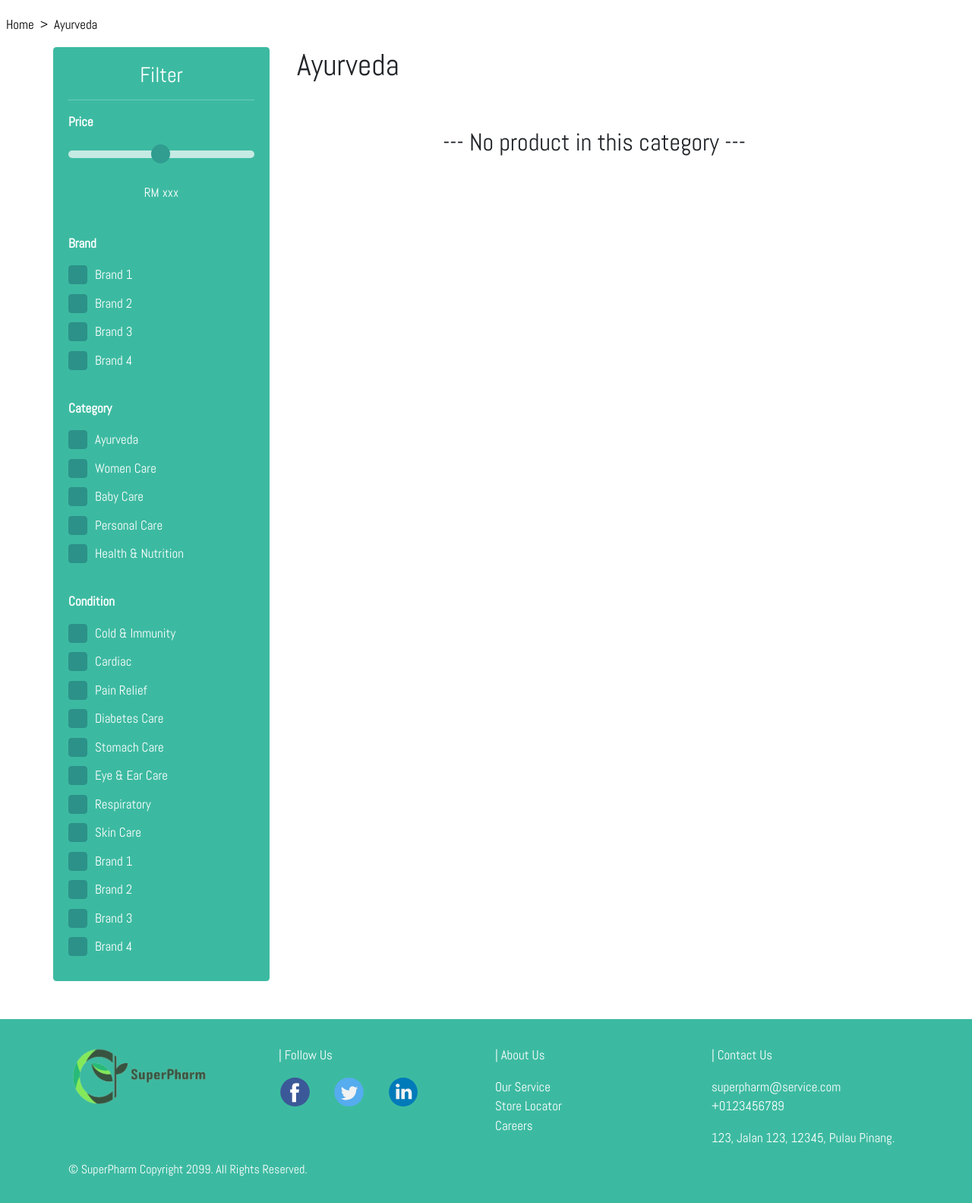
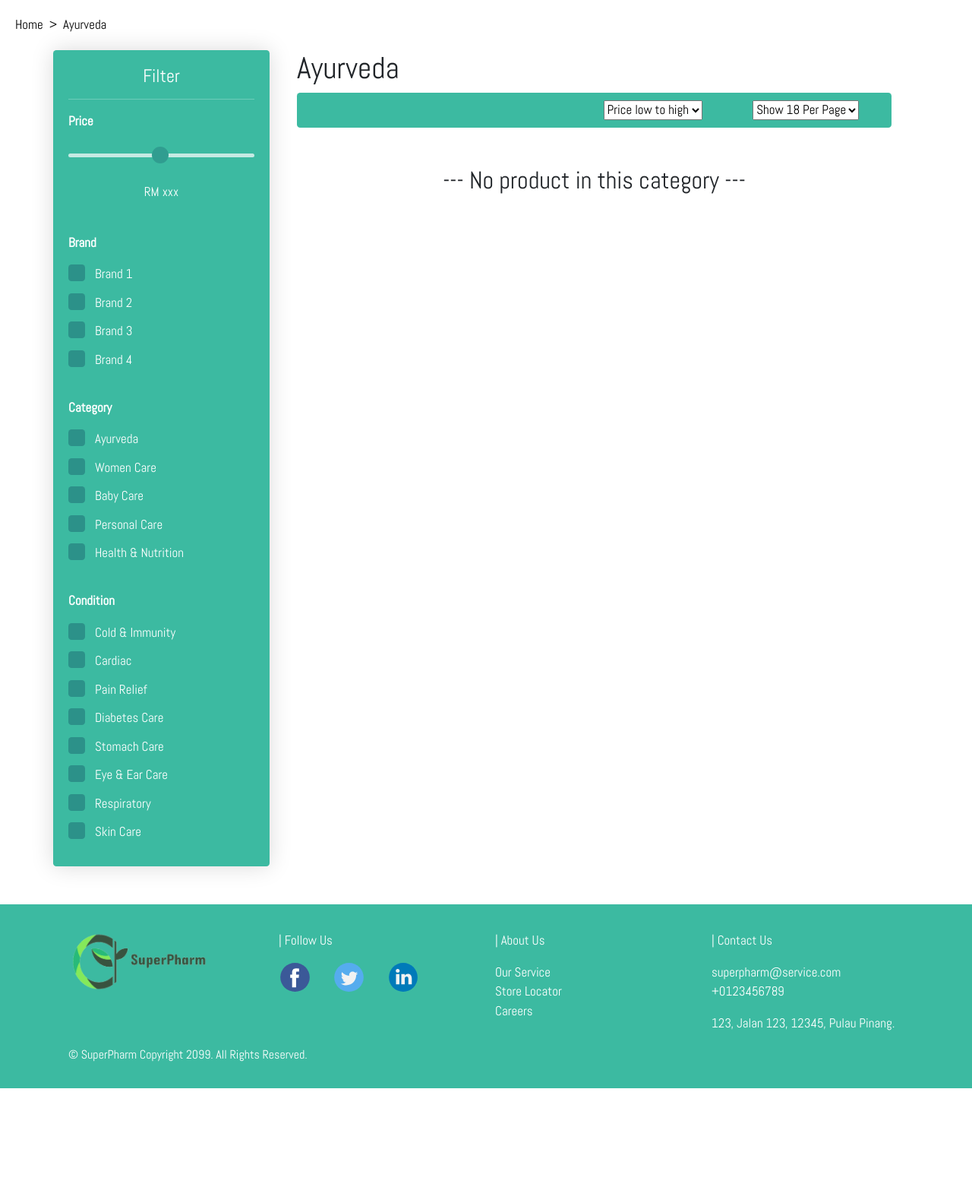
Before and after one commit to aishapeng/SuperPharm, a PHP site: page /product.php?catid=1 in a window 1280 px wide. Shown: the part 134-1717 px from the top of the page at 76% size. After the commit the page ends 1566 px from the top, so only its background shows below. Run offline with PHP 8.4, Linux system fonts and the light colour scheme; data comes from the database, SQL or seed files in the repository; data that the repository does not hold is empty; some libraries are stand-ins or nearby versions.

Commit message:
product page, my account page

```diff
--- a/superpharm/cart.php
+++ b/superpharm/cart.php
@@ -15,6 +15,7 @@ include('auth_session.php'); ?>
         <li><a href="" target="_self">Shopping Cart</a></li>
     </ul>
 
+    <!------- Content ------->
 	<?php
 		if (isset($_SESSION['username']) && $_SESSION['username'] == true) {
 
@@ -62,7 +63,6 @@ include('auth_session.php'); ?>
             $product_id = $row['product_id'];
 
             $shopping_cart = mysqli_query($sql, "SELECT product_img,product_name,ROUND(product_price,2) AS rounded_price,quantity FROM my_cart NATURAL JOIN product WHERE product_id = $product_id");
-
 
 		        while($row = mysqli_fetch_assoc($shopping_cart)){
 		            $product_name = $row['product_name'];
@@ -164,6 +164,7 @@ include('auth_session.php'); ?>
 		} else {
 				echo '<div class="message-container"><h1>Please <a href="account.php">log in</a> first.</h1></div>';
 			} ?>
+	<!------- Content ------->
 
 	<!------- Footer ------->
 	<div id="footer" class="mt-50"></div>
--- a/superpharm/checkout.php
+++ b/superpharm/checkout.php
@@ -11,12 +11,13 @@ include('auth_session.php'); ?>
 	<!------- Header ------->
 
     <?php
+    $id = $_GET["uid"];
 
-    $id = $_GET["uid"];
     $query = mysqli_query($sql, "SELECT * FROM my_cart WHERE user_id = $id");
     if($query === FALSE) {
        die(mysqli_error());
     }
+
     $users = mysqli_query($sql, "SELECT user_id,email,address,payment_method,contact FROM user");
         while($row = mysqli_fetch_assoc($users)){
             $email = $row['email'];
@@ -166,6 +167,7 @@ include('auth_session.php'); ?>
             </div>
         </div>
     </div>
+    <!------- Content ------->
 
     <!------- Footer ------->
 	<div id="footer" class="mt-50"></div>
--- a/superpharm/header.php
+++ b/superpharm/header.php
@@ -12,7 +12,6 @@ while($row = mysqli_fetch_assoc($query)){
 			<div class="col-auto me-auto">
 	  			<a href="project.php" target="_self"><img src="icon/logo.png" alt="SuperPharm" class="logo"/></a></div>
 	  		<div class="col-auto">
-	  			<!-- <button class="button">My Account</button>-->
 	  			<?php
 	  			if(!isset($_SESSION["username"])){
 	  			 	echo '<div class="dropdown">
@@ -33,7 +32,6 @@ while($row = mysqli_fetch_assoc($query)){
 	  	</div>
 	</div>
 
-<!------------ Not responvise gor --------------->
 <!------- Navigation Bar ------->
 <div id="mySidebar" class="sidebar">
 	<a href="javascript:void(0)" class="closebtn" onclick="closeNav()">×</a>
@@ -59,9 +57,9 @@ while($row = mysqli_fetch_assoc($query)){
 </div>
 <!------- Navigation Bar ------->
 
-<!-- Go to top button -->
+<!------- Go to top button ------->
 <button onclick="topFunction()" id="goToTopBtn" title="Go to top"><i class='fas fa-chevron-up'></i></button>
-<!-- Go to top button -->
+<!------- Go to top button ------->
 
 <script>
 	window.onscroll = function() {
--- a/superpharm/placeorder.php
+++ b/superpharm/placeorder.php
@@ -10,11 +10,13 @@ include('auth_session.php'); ?>
 	<div id="header"></div>
 	<!------- Header ------->
 
+    <!------- Content ------->
 	<div class="placeorder-container">
     	<h1>Your Order Has Been Placed</h1>
     	<p>Thank you for ordering with us, we'll contact you by email with your order details.</p>
     	<p>Click <a href="project.php">here</a> to go back</p>
 	</div>
+    <!------- Content ------->
 
     <!------- Footer ------->
     <div id="footer" class="mt-50"></div>
--- a/superpharm/product-detail.php
+++ b/superpharm/product-detail.php
@@ -55,6 +55,7 @@ include('auth_session.php'); ?>
         <li><a href="" target="_self"><?php echo $product_name; ?></a></li>
     </ul>
 
+    <!------- Content ------->
     <div class="mt-50">
         <div class="container">
             <div class="row">
@@ -304,6 +305,7 @@ include('auth_session.php'); ?>
             </div>
         </div>
     </div>
+    <!------- Content ------->
 
     <!------- Footer ------->
     <div id="footer" class="mt-50"></div>
--- a/superpharm/product.php
+++ b/superpharm/product.php
@@ -13,22 +13,23 @@ include('auth_session.php'); ?>
 
     <?php
         $id = $_GET["catid"];
+
         $categories = mysqli_query($sql, "SELECT * FROM category WHERE category_id = $id");
             while($row = mysqli_fetch_assoc($categories)){
                 $category_name = $row['category_name'];
             }
     ?>
+    <ul class="breadcrumb">
+        <li><a href="project.php" target="_self">Home</a></li>
+        <li><a href="#"><?php echo $category_name; ?></a></li>
+    </ul>
+
     <!------- Content ------->
-    <div class="row">
-        <ul class="breadcrumb">
-            <li><a href="project.php" target="_self">Home</a></li>
-            <li><a href="#"><?php echo $category_name; ?></a></li>
-        </ul>
-    </div>
-    <div class="container">
+    <div class="container mt-20">
         <div class="row">
-            <div class="filter col-3 c0l-md-3">
-                <h3 class="title">Filter</h3>
+            <!------- Filter ------->
+            <div class="filter col-5 col-md-3">
+                <h4 class="center">Filter</h4>
                 <hr>
                     <p class="b">Price</p>
                     <div class="slidecontainer">
@@ -62,7 +63,7 @@ include('auth_session.php'); ?>
                 <br>
                     <p class="b">Condition</p>
                     <?php
-                        $query = mysqli_query($sql, "SELECT category_name FROM category LIMIT 5,13");
+                        $query = mysqli_query($sql, "SELECT category_name FROM category LIMIT 5,8");
                         if(mysqli_num_rows($query) > 0) {
                             while($row = mysqli_fetch_assoc($query)){
                                 echo '<label class="checkbox-container">'.$row['category_name'].'
@@ -72,11 +73,36 @@ include('auth_session.php'); ?>
                             }
                     }?>
             </div>
+            <!-------- Filter -------->
 
-            <div class="col-9 col-md-9">
+            <div class="col-7 col-md-9">
                 <div class="container">
                     <div class="row">
                         <h1><?php echo $category_name; ?></h1>
+                    </div>
+                    <div class="sort-container">
+                        <div class="row justify-content-end">
+                            <div class="col-12 col-md-3">
+                                <form action="">
+                                    <select name="sorting" id="sorting">
+                                        <option value="l-h">Price low to high</option>
+                                        <option value="h-l">Price high to low</option>
+                                        <option value="a-z">A to Z</option>
+                                        <option value="z-a">Z to A</option>
+                                    </select>
+                                </form>
+                            </div>
+                            <div class="col-12 col-md-3">
+                                <form action="">
+                                    <select name="sorting" id="sorting">
+                                        <option value="l-h">Show 18 Per Page</option>
+                                        <option value="h-l">Show 36 Per Page</option>
+                                        <option value="a-z">Show 54 Per Page</option>
+                                        <option value="z-a">Show All Per Page</option>
+                                    </select>
+                                </form>
+                            </div>
+                        </div>
                     </div>
 
                     <div class="row">
--- a/superpharm/style.css
+++ b/superpharm/style.css
@@ -647,14 +647,15 @@ ul.breadcrumb li a:hover {
   color: white;
   padding: 20px;
   border-radius: .25em;
+  box-shadow: 0 0 30px rgba(0, 0, 0, 0.15);
 }
 
 /*price range slider*/
 .slider {
   -webkit-appearance: none;
   width: 100%;
-  height: 10px;
-  border-radius: 5px;
+  height: 5px;
+  border-radius: .25em;
   background: white;
   outline: none;
   opacity: 0.7;
@@ -665,19 +666,26 @@ ul.breadcrumb li a:hover {
 .slider::-webkit-slider-thumb {
   -webkit-appearance: none;
   appearance: none;
-  width: 25px;
-  height: 25px;
+  width: 22px;
+  height: 22px;
   border-radius: 50%;
   background: #2c9189;
   cursor: pointer;
 }
 
 .slider::-moz-range-thumb {
-  width: 25px;
-  height: 25px;
+  width: 22px;
+  height: 22px;
   border-radius: 50%;
   background: #2c9189;
   cursor: pointer;
+}
+
+.sort-container {
+  background-color: #3cbaa1;
+  color: white;
+  padding: 10px;
+  border-radius: .25em;
 }
 
 .login-register {
@@ -1161,8 +1169,8 @@ p.align-right {
   position: absolute;
   top: 0;
   left: 0;
-  height: 25px;
-  width: 25px;
+  height: 22px;
+  width: 22px;
   background-color: #2c9189;
   border-radius: .25em;
 }
```
Also changed, not shown: superpharm/account.php (+33 -7 lines), superpharm/footer.php (indentation only).
